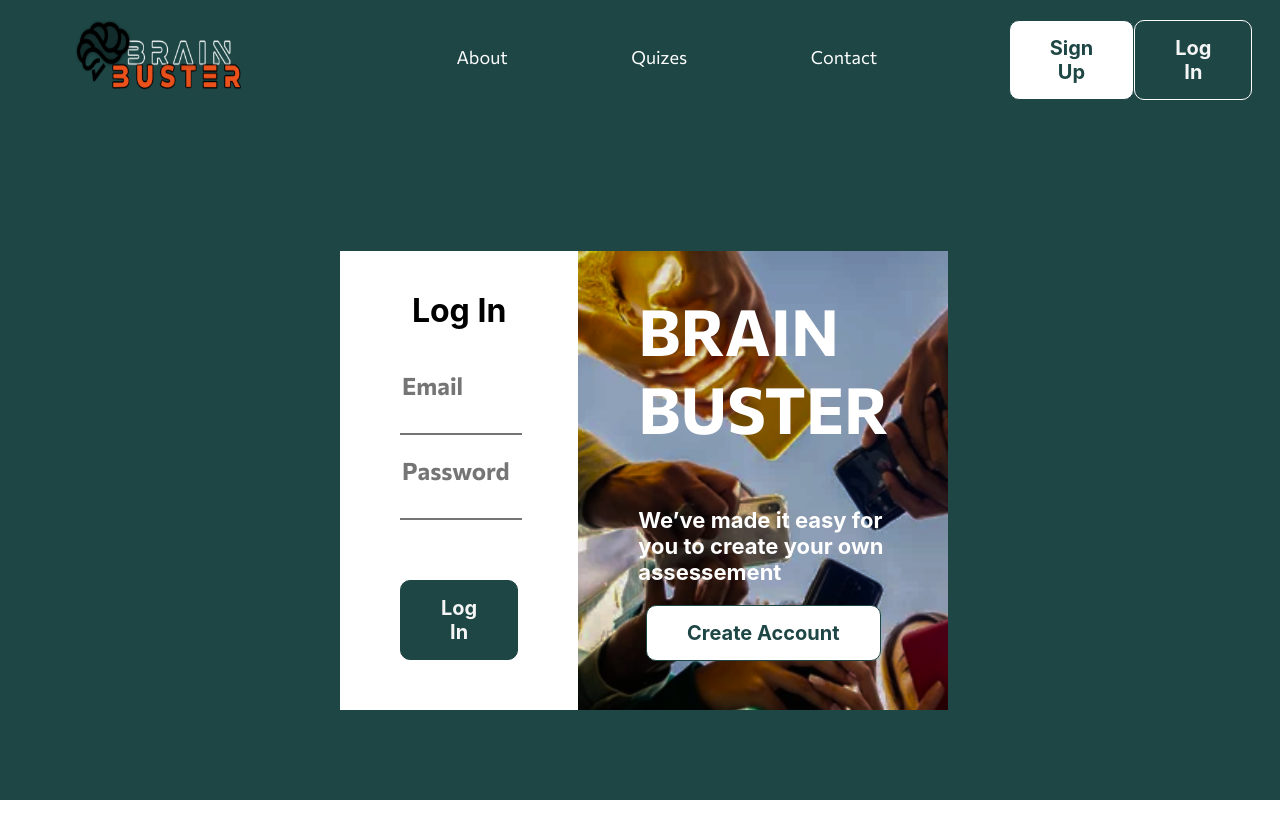
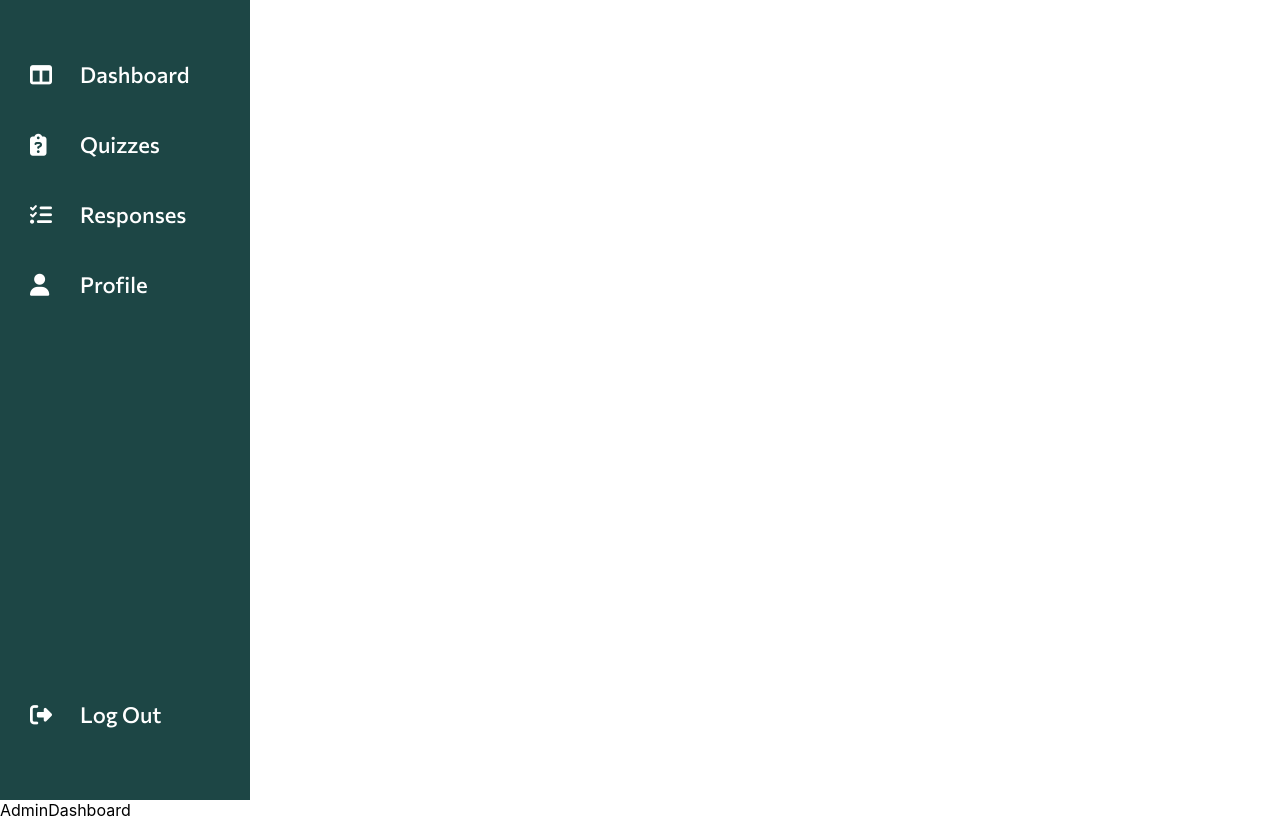
Before and after one commit to clint360/brain-buster-frontend, a React (Create React App) app: page / in a window 1280 px wide. Built offline with nearby package versions, Linux system fonts and the light colour scheme.

Commit message:
Coded admin sidebar

```diff
--- a/package.json
+++ b/package.json
@@ -8,6 +8,7 @@
     "@testing-library/user-event": "^13.5.0",
     "react": "^18.2.0",
     "react-dom": "^18.2.0",
+    "react-router-dom": "^6.10.0",
     "react-scripts": "^5.0.1",
     "web-vitals": "^2.1.4"
   },
--- a/public/index.html
+++ b/public/index.html
@@ -18,6 +18,7 @@
   <link rel="manifest" href="%PUBLIC_URL%/manifest.json" />
   <link rel="preconnect" href="https://fonts.googleapis.com">
   <link rel="preconnect" href="https://fonts.gstatic.com" crossorigin>
+  <link rel="stylesheet" href="https://cdnjs.cloudflare.com/ajax/libs/font-awesome/6.4.0/css/all.min.css">
   <link
     href="https://fonts.googleapis.com/css2?family=Commissioner:wght@100;200;300;400;500;600;700;800;900&display=swap"
     rel="stylesheet">
--- a/src/App.css
+++ b/src/App.css
@@ -1,9 +1,7 @@
 .App {
-  background: #1D4645;
-  height: 100vh;
+  min-height: 100vh;
 }
 
 .Appdiv {
-  width: 90%;
   margin: auto;
 }
--- a/src/App.jsx
+++ b/src/App.jsx
@@ -1,5 +1,6 @@
 import './App.css';
-import Login from './view/pages/Login';
+import AdminDashboard from './view/pages/admin/dashboard/AdminDashboard';
+// import Login from './view/pages/Login';
 // import Signup from './view/pages/Signup';
 // import Button from './core/components/atoms/Button';
 // import NavBar from './core/components/organisms/NavBar';
@@ -8,7 +9,7 @@ function App() {
   return (
     <div className="App">
       <div className="Appdiv">
-        <Login />
+        <AdminDashboard />
       </div>
     </div>
   );
--- a/src/core/components/organisms/NavBar.css
+++ b/src/core/components/organisms/NavBar.css
@@ -1,7 +1,7 @@
 .pages {
     font-family: 'Commissioner', sans-serif;
     color: white !important;
-    width: 40%;
+    width: 30%;
 }
 
 .pages ul {
@@ -23,7 +23,8 @@
 }
 
 .buttons {
-    width: 18%;
+    width: 24%;
+    min-width: 300px;
     align-items: center;
     display: flex;
     justify-content: space-between;
--- a/src/core/components/organisms/NavBar.jsx
+++ b/src/core/components/organisms/NavBar.jsx
@@ -11,7 +11,7 @@ function NavBar() {
         justifyContent: 'space-between',
         margin: 'auto',
         padding: '20px 0',
-        width: '100%',
+        width: '80%',
       }}
     >
       <div>
--- /dev/null
+++ b/src/core/components/organisms/sidenav/SideNav.jsx
@@ -0,0 +1,35 @@
+import React from 'react';
+import './Sidenav.css';
+
+function SideNav() {
+  return (
+    <div className="sidenav">
+      <div className="pageslist">
+        <ul type="none">
+          <li>
+            <i className="fa-sharp fa-solid fa-table-columns"> </i>
+            <div>Dashboard</div>{' '}
+          </li>
+          <li>
+            <i className="fa-solid fa-clipboard-question"> </i>
+            <div>Quizzes</div>{' '}
+          </li>
+          <li>
+            <i className="fa-solid fa-list-check"> </i>
+            <div>Responses</div>{' '}
+          </li>
+          <li>
+            <i className="fa-solid fa-user" />
+            <div>Profile</div>{' '}
+          </li>
+          <li>
+            <i className="fa-solid fa-right-from-bracket"> </i>
+            <div>Log Out</div>{' '}
+          </li>
+        </ul>
+      </div>
+    </div>
+  );
+}
+
+export default SideNav;
--- /dev/null
+++ b/src/core/components/organisms/sidenav/Sidenav.css
@@ -0,0 +1,40 @@
+.sidenav {
+    min-height: 100vh;
+    background: #1D4645;
+    width: 250px;
+    color: white;
+    font-family: "Commissioner";
+}
+
+.pageslist {
+    padding-top: 40px;
+}
+
+.pageslist ul {
+    margin: 0;
+    padding: 0;
+}
+
+.pageslist ul li {
+    align-items: center;
+    display: flex;
+    gap: 20px;
+    line-height: 70px;
+    font-weight: 500;
+    font-size: 22px;
+    padding: 0 30px;
+}
+
+.pageslist ul li:hover {
+    background: rgba(161, 161, 161, 0.348);
+}
+
+.pageslist ul li i {
+    width: 30px;
+}
+
+.pageslist ul li:last-child {
+    position: absolute;
+    bottom: 50px;
+    width: 190px;
+}
--- /dev/null
+++ b/src/view/pages/admin/dashboard/AdminDashboard.jsx
@@ -0,0 +1,13 @@
+import React from 'react';
+import SideNav from '../../../../core/components/organisms/sidenav/SideNav';
+
+function AdminDashboard() {
+  return (
+    <div>
+      <SideNav />
+      AdminDashboard
+    </div>
+  );
+}
+
+export default AdminDashboard;
```
Also changed, not shown: 1 other file (tests, documents, lock files or other folders).
